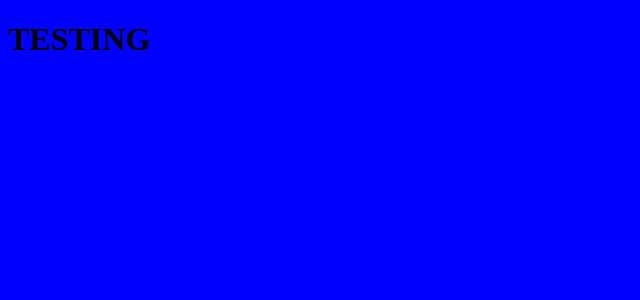
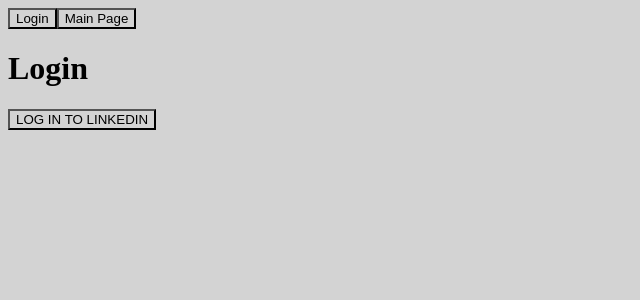
Before and after one commit to JigglypuffNews/news, a React app: page / in a window 1280 px wide. Shown: the top 300 px of the page, without its empty margins (0-640 px from the left). Built offline with nearby package versions, Linux system fonts and the light colour scheme; the HTML template or start-up script is replaced by a standard one.

Commit message:
added env folder

```diff
--- a/package.json
+++ b/package.json
@@ -31,6 +31,7 @@
     "nodemon": "^2.0.1",
     "react": "^16.12.0",
     "react-dom": "^16.12.0",
+    "react-router-dom": "^5.1.2",
     "style-loader": "^1.0.0",
     "webpack-dev-server": "^3.9.0"
   },
--- a/src/App.css
+++ b/src/App.css
@@ -1,3 +1,3 @@
 * {
-    background-color: blue;
+    background-color: lightgrey;
 }
--- a/src/App.jsx
+++ b/src/App.jsx
@@ -1,4 +1,9 @@
 import React, { Component} from "react";
+import { BrowserRouter, Switch, Route, Link } from "react-router-dom"
+
+import Login from "./components/login.jsx"
+import FeedContainer from "./components/feedContainer.jsx"
+
 import "./App.css";
 
 class App extends Component{
@@ -10,7 +15,16 @@
 
     render () {
         return (
-            <h1>TESTING</h1>
+            <BrowserRouter>
+            <div>
+                <Link to="/"><button>Login</button></Link>
+                <Link to="/home"><button>Main Page</button></Link>
+            </div>
+                <Switch>
+                    <Route exact path="/" component={Login} />
+                    <Route path="/home" component={FeedContainer} />
+                </Switch>
+            </BrowserRouter>
         )
     }
 }
--- a/src/components/feedContainer.jsx
+++ b/src/components/feedContainer.jsx
@@ -0,0 +1,17 @@
+import React, { Component} from "react";
+
+class FeedContainer extends Component{
+    constructor (props) {
+        super(props);
+        this.state = {
+        }
+    }
+
+    render () {
+        return (
+            <h1>Feed Container</h1>
+        )
+    }
+}
+
+export default FeedContainer;
--- a/src/components/login.jsx
+++ b/src/components/login.jsx
@@ -0,0 +1,25 @@
+import React, { Component} from "react";
+
+
+// SAMPLE OAUTH FLOW
+// https://www.linkedin.com/oauth/v2/accessToken?grant_type=client_credentials&client_id=93r29maplxr58u&client_secret=rA1z8zBOM3yrX123
+
+
+class Login extends Component{
+    constructor (props) {
+        super(props);
+        this.state = {
+        }
+    }
+
+    render () {
+        return (
+            <>
+                <h1>Login</h1>
+                <button>LOG IN TO LINKEDIN</button>
+            </>
+        )
+    }
+}
+
+export default Login;
```
Also changed, not shown: 2 other files (tests, documents, lock files or other folders).
